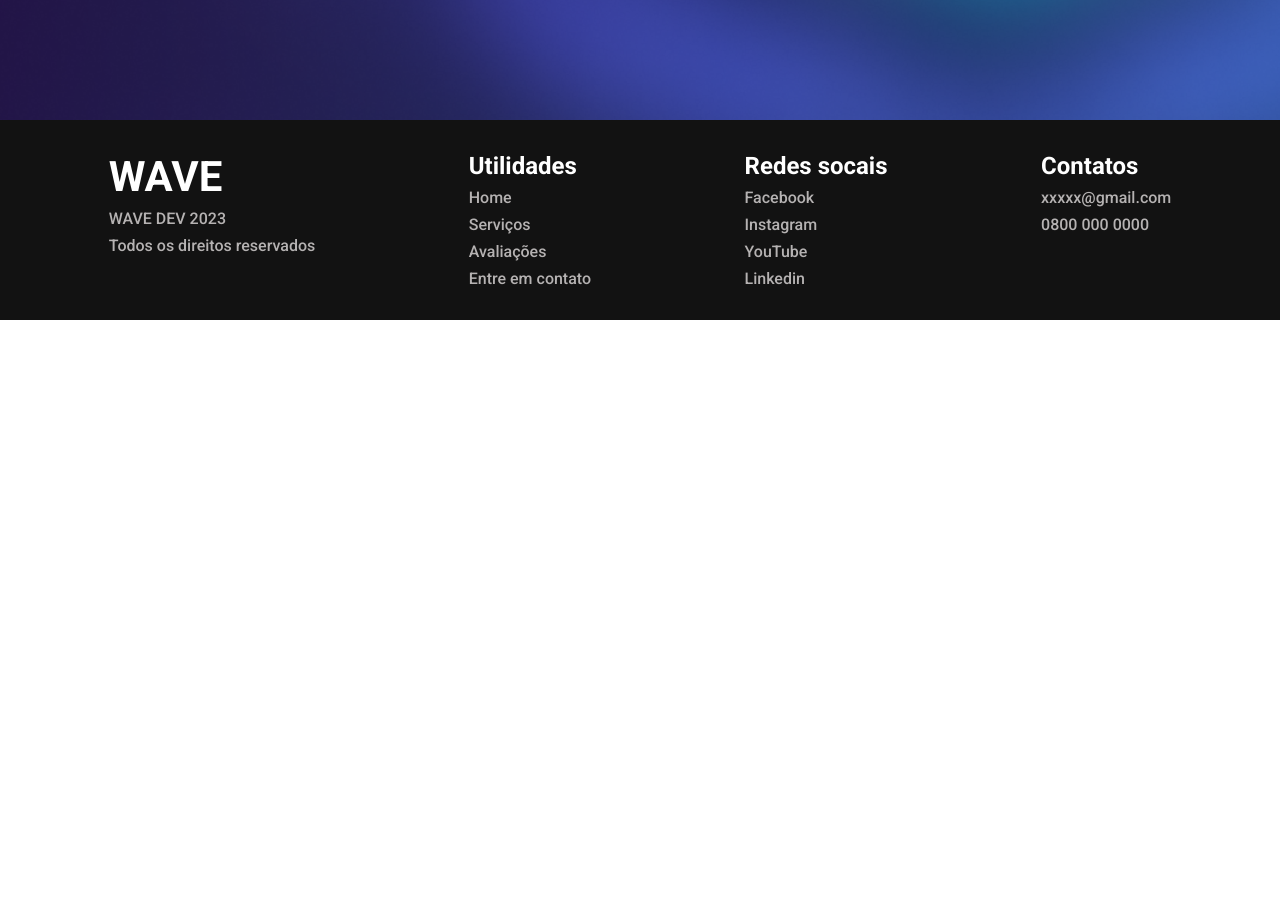
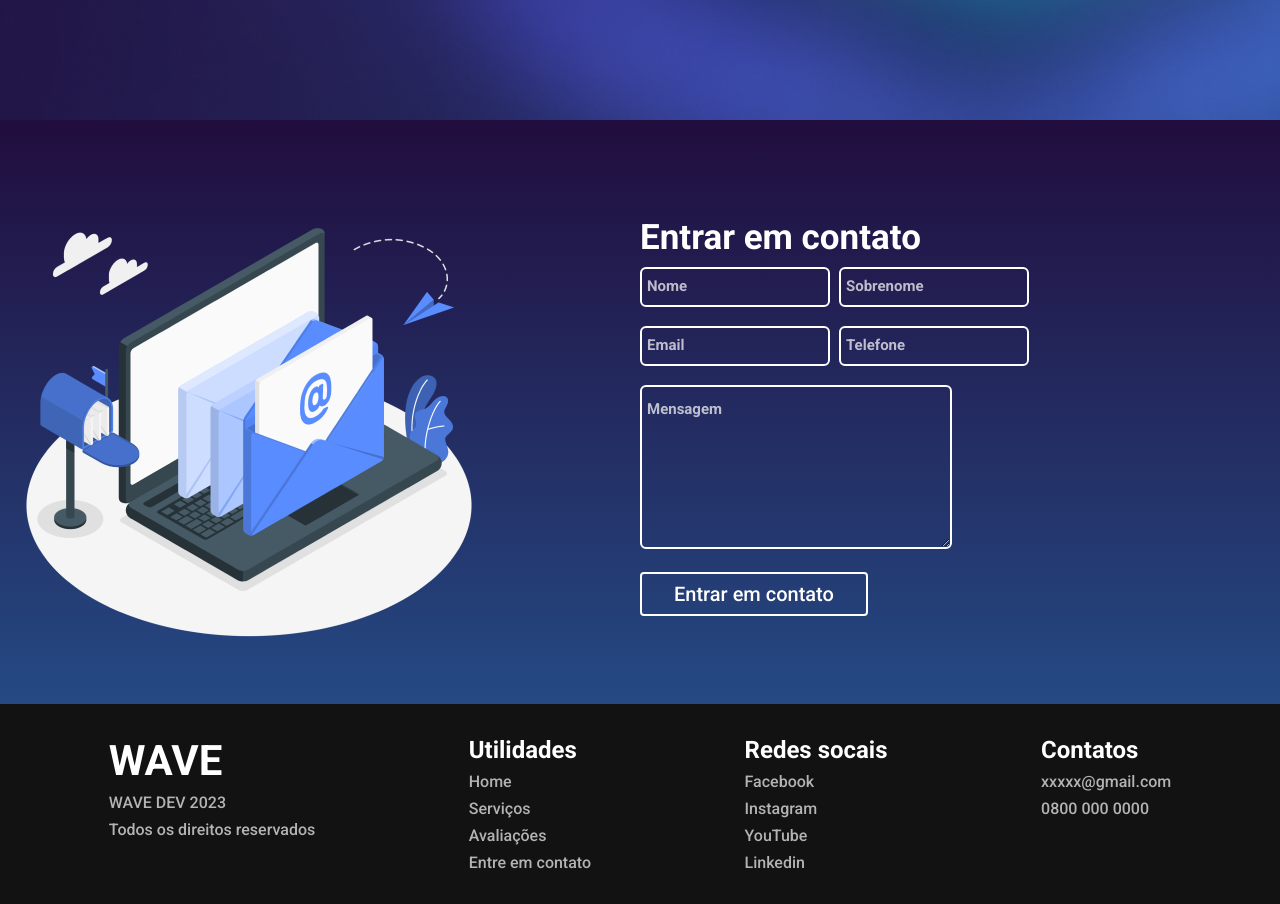
Before and after one commit to devid8642/wave_dev_lp, a plain HTML site: page index.html in a window 1280 px wide. Shown: the part 2280-3184 px from the top of the page. Before the commit the page ends 2600 px from the top, so only its background shows below. Drawn offline with Linux system fonts and the light colour scheme.

Commit message:
Formulário adicionado e estilizado

```diff
--- a/index.html
+++ b/index.html
@@ -145,6 +145,28 @@
           </span>
         </div>
       </section>
+
+      <section id="form">
+        <div id="box_form">
+          <div id="img_form">
+            <img src="assets/imagem_fale_conosco.png">
+          </div>
+          <div id="content_form">
+            <h1>Entrar em contato</h1>
+            <form action="">
+              <input type="text" name="nome" id="nome" placeholder="Nome">
+              <input type="text" name="sobrenome" id="sobrenome" placeholder="Sobrenome">
+              <br><br>
+              <input type="email" name="email" id="email" placeholder="Email">
+              <input type="text" name="telefone" id="telefone" placeholder="Telefone">
+              <br><br>
+              <textarea name="msg" id="msg" cols="40" rows="10" placeholder="Mensagem"></textarea>
+              <br><br>
+              <button type="submit" class="contact">Entrar em contato</button>
+            </form>
+          </div>
+        </div>
+      </section>
     </main>
 
     <footer>
--- a/styles/style.css
+++ b/styles/style.css
@@ -220,6 +220,60 @@ li {
   width: auto;
 }
 
+#form {
+  background: linear-gradient(180deg, #210D3E 0%, #254983 100%);
+}
+
+#content_form > h1 {
+  font-family: 'Roboto';
+  font-style: normal;
+  font-weight: 600;
+  font-size: 35px;
+  line-height: 58px;
+  color: #FFFFFF;
+}
+
+#box_form {
+  display: flex;
+  align-items: center;
+}
+
+#box_form > div {
+  flex: 2;
+}
+
+#img_form {
+  margin-top: 50px;
+  margin-bottom: 50px;
+}
+
+form > input, textarea {
+  background: transparent;
+  box-sizing: border-box;
+  border: 2.5px solid #FFFFFF;
+  border-radius: 6px;
+  padding: 5px;
+}
+
+form > input::placeholder, textarea::placeholder {
+  font-family: 'Roboto';
+  font-style: normal;
+  font-weight: 600;
+  font-size: 15px;
+  line-height: 34px;
+  color: rgba(255, 255, 255, 0.7);
+}
+
+form > input {
+  width: 190px;
+  height: 40px;
+  margin-right: 5px;
+}
+
+form > button {
+  font-size: 20px;
+}
+
 footer {
   background-color: #121212;
   display: flex;
```
